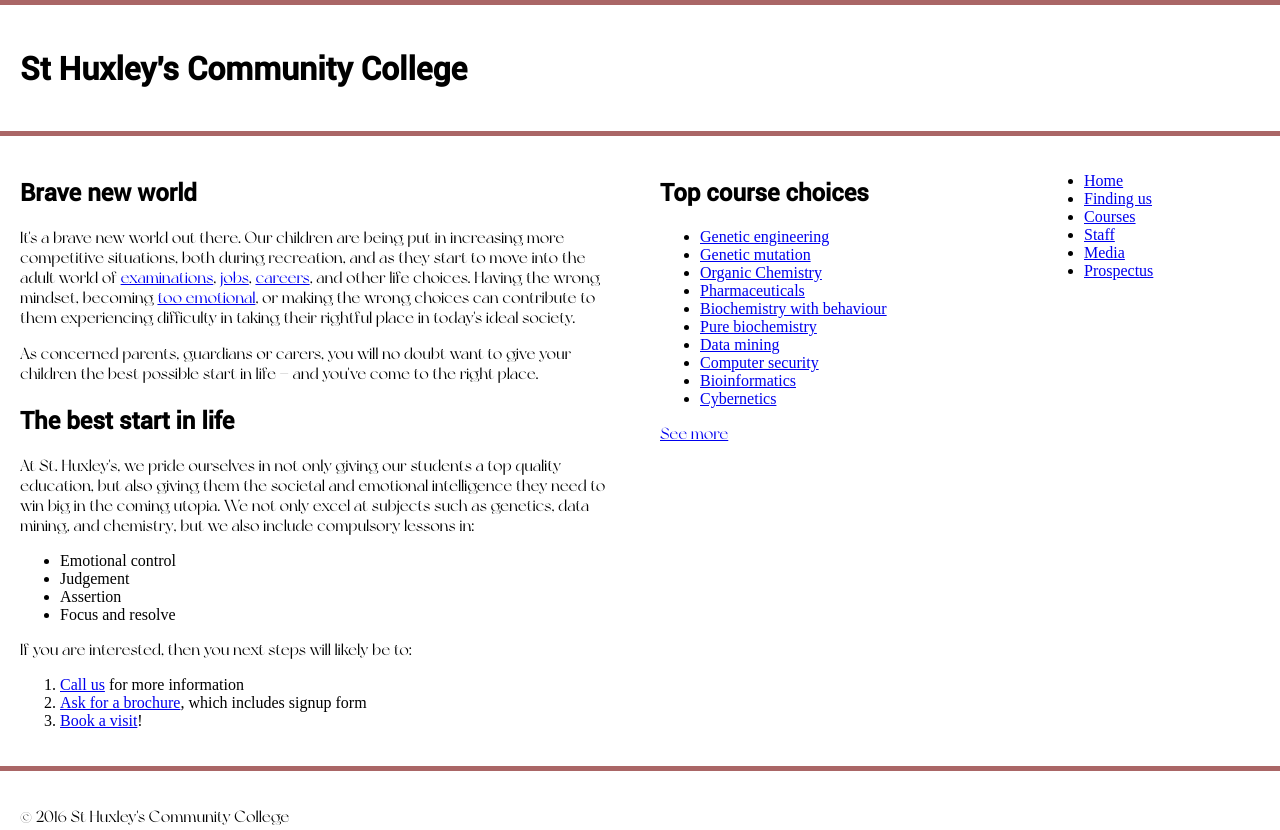
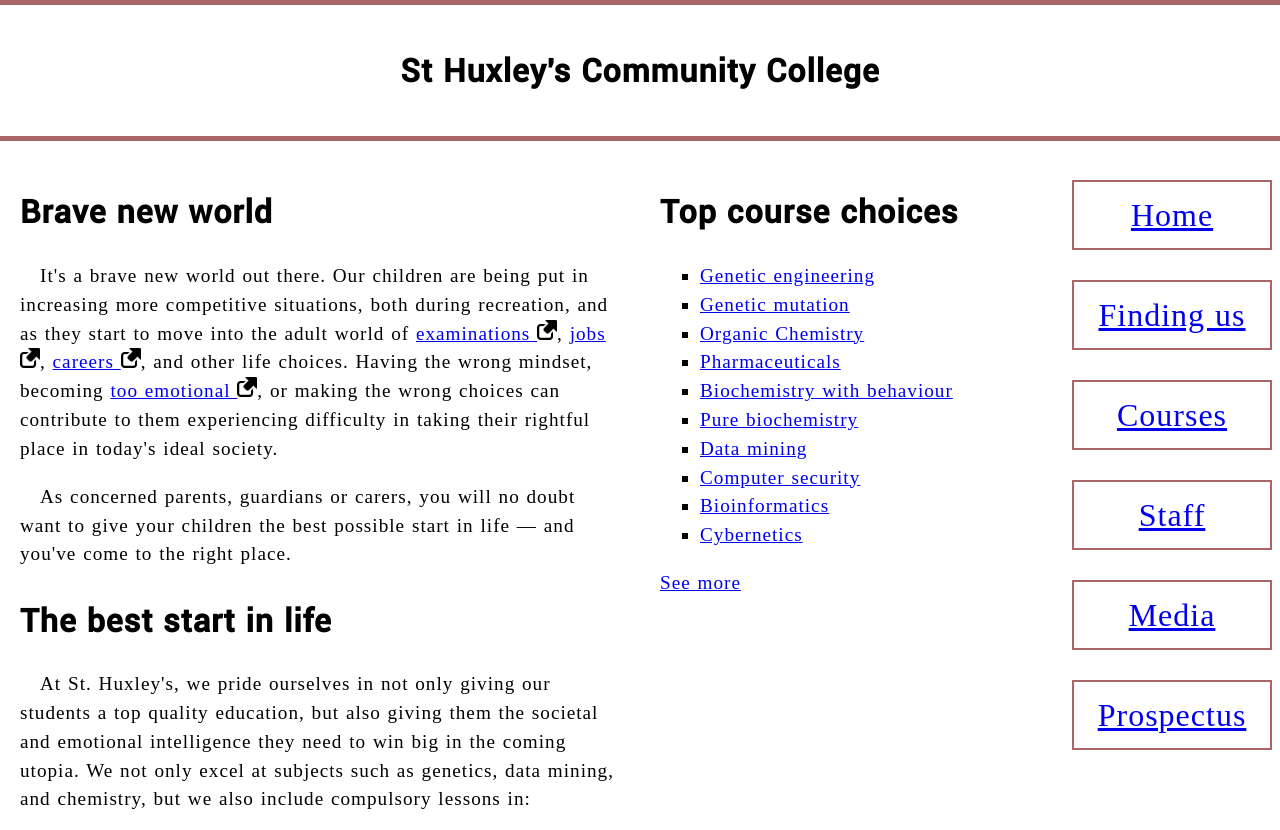
Before and after one commit to jmolinski04/intermediate-html-css-theodinproject, a plain HTML site: page mdn-fonts-exercise/index.html in a window 1280 px wide. Shown: the top 830 px of the page. Drawn offline with Linux system fonts and the light colour scheme; files whose address does not match are found by name.

Commit message:
Finished website according to mdn's requirements

```diff
--- a/mdn-fonts-exercise/index.html
+++ b/mdn-fonts-exercise/index.html
@@ -1,13 +1,12 @@
 <!DOCTYPE html>
 <html lang="en-US">
   <head>
-    <meta charset="utf-8">
-    <meta name="viewport" content="width=device-width">
+    <meta charset="utf-8" />
+    <meta name="viewport" content="width=device-width" />
     <title>St Huxley's Community College</title>
-    <link href="style.css" type="text/css" rel="stylesheet">
+    <link href="style.css" type="text/css" rel="stylesheet" />
   </head>
   <body>
-
     <header>
       <h1>St Huxley's Community College</h1>
     </header>
@@ -15,13 +14,60 @@
     <section>
       <h2>Brave new world</h2>
 
-      <p>It's a brave new world out there. Our children are being put in increasing more competitive situations, both during recreation, and as they start to move into the adult world of <a href="https://en.wikipedia.org/wiki/Examination">examinations</a>, <a href="https://en.wikipedia.org/wiki/Jobs">jobs</a>, <a href="https://en.wikipedia.org/wiki/Career">careers</a>, and other life choices. Having the wrong mindset, becoming <a href="https://en.wikipedia.org/wiki/Emotion">too emotional</a>, or making the wrong choices can contribute to them experiencing difficulty in taking their rightful place in today's ideal society.</p>
+      <p>
+        It's a brave new world out there. Our children are being put in
+        increasing more competitive situations, both during recreation, and as
+        they start to move into the adult world of
+        <a href="https://en.wikipedia.org/wiki/Examination"
+          >examinations
+          <span
+            ><img
+              class="link-icon"
+              src="external-link-52.png"
+              alt="link-icon" /></span></a
+        >,
+        <a href="https://en.wikipedia.org/wiki/Jobs"
+          >jobs
+          <span
+            ><img
+              class="link-icon"
+              src="external-link-52.png"
+              alt="link-icon" /></span></a
+        >,
+        <a href="https://en.wikipedia.org/wiki/Career"
+          >careers
+          <span
+            ><img
+              class="link-icon"
+              src="external-link-52.png"
+              alt="link-icon" /></span></a
+        >, and other life choices. Having the wrong mindset, becoming
+        <a href="https://en.wikipedia.org/wiki/Emotion"
+          >too emotional
+          <span
+            ><img
+              class="link-icon"
+              src="external-link-52.png"
+              alt="link-icon" /></span></a
+        >, or making the wrong choices can contribute to them experiencing
+        difficulty in taking their rightful place in today's ideal society.
+      </p>
 
-      <p>As concerned parents, guardians or carers, you will no doubt want to give your children the best possible start in life — and you've come to the right place.</p>
+      <p>
+        As concerned parents, guardians or carers, you will no doubt want to
+        give your children the best possible start in life — and you've come to
+        the right place.
+      </p>
 
       <h2>The best start in life</h2>
 
-      <p>At St. Huxley's, we pride ourselves in not only giving our students a top quality education, but also giving them the societal and emotional intelligence they need to win big in the coming utopia. We not only excel at subjects such as genetics, data mining, and chemistry, but we also include compulsory lessons in:</p>
+      <p>
+        At St. Huxley's, we pride ourselves in not only giving our students a
+        top quality education, but also giving them the societal and emotional
+        intelligence they need to win big in the coming utopia. We not only
+        excel at subjects such as genetics, data mining, and chemistry, but we
+        also include compulsory lessons in:
+      </p>
 
       <ul>
         <li>Emotional control</li>
@@ -40,7 +86,6 @@
     </section>
 
     <aside>
-
       <h2>Top course choices</h2>
 
       <ul>
@@ -57,11 +102,9 @@
       </ul>
 
       <p><a href="#">See more</a></p>
-
     </aside>
 
     <nav>
-
       <ul>
         <li><a href="#">Home</a></li>
         <li><a href="#">Finding us</a></li>
@@ -70,14 +113,10 @@
         <li><a href="#">Media</a></li>
         <li><a href="#">Prospectus</a></li>
       </ul>
-
     </nav>
 
     <footer>
-
       <p>&copy; 2016 St Huxley's Community College</p>
-
     </footer>
-
   </body>
 </html>
--- a/mdn-fonts-exercise/style.css
+++ b/mdn-fonts-exercise/style.css
@@ -21,10 +21,14 @@
 }
 
 body {
+  font-family: "Times New Roman", Times, serif;
   margin: 0 auto;
   min-width: 1000px;
   max-width: 1400px;
-  /* font-size: 10px; */
+  font-size: 10px;
+  line-height: 1.5;
+  letter-spacing: 1px;
+  word-spacing: 1px;
 }
 
 /* Layout */
@@ -66,10 +70,6 @@ footer {
 
 /* WRITE YOUR CODE BELOW HERE */
 
-p {
-  font-family: "newyorkregular", serif;
-}
-
 h1,
 h2,
 h3,
@@ -77,4 +77,68 @@ h4,
 h5,
 h6 {
   font-family: "robotomedium", sans-serif;
+  font-size: 2rem;
+  letter-spacing: 1px;
 }
+
+header > h1 {
+  text-align: center;
+}
+
+p,
+ul,
+ol {
+  font-size: 1.2rem;
+}
+
+section > p {
+  text-indent: 20px;
+}
+
+a {
+  outline: none;
+}
+
+a:hover {
+  text-decoration: none;
+}
+
+a:focus {
+  text-decoration: none;
+}
+
+a:visited {
+  color: #a66;
+}
+
+a:active {
+  font-family: "newyorkregular", serif;
+}
+
+.link-icon {
+  width: 20px;
+  height: 20px;
+}
+
+ul {
+  list-style-type: square;
+}
+
+nav > ul {
+  display: flex;
+  flex-direction: column;
+  list-style-type: none;
+  justify-content: center;
+  align-items: center;
+  gap: 30px;
+}
+
+nav > ul > li {
+  font-size: 2rem;
+  border: 2px solid #a66;
+  width: 200px;
+  height: 70px;
+  display: flex;
+  justify-content: center;
+  align-items: center;
+}
```
Lines whose indentation alone changed are shown as unchanged.
